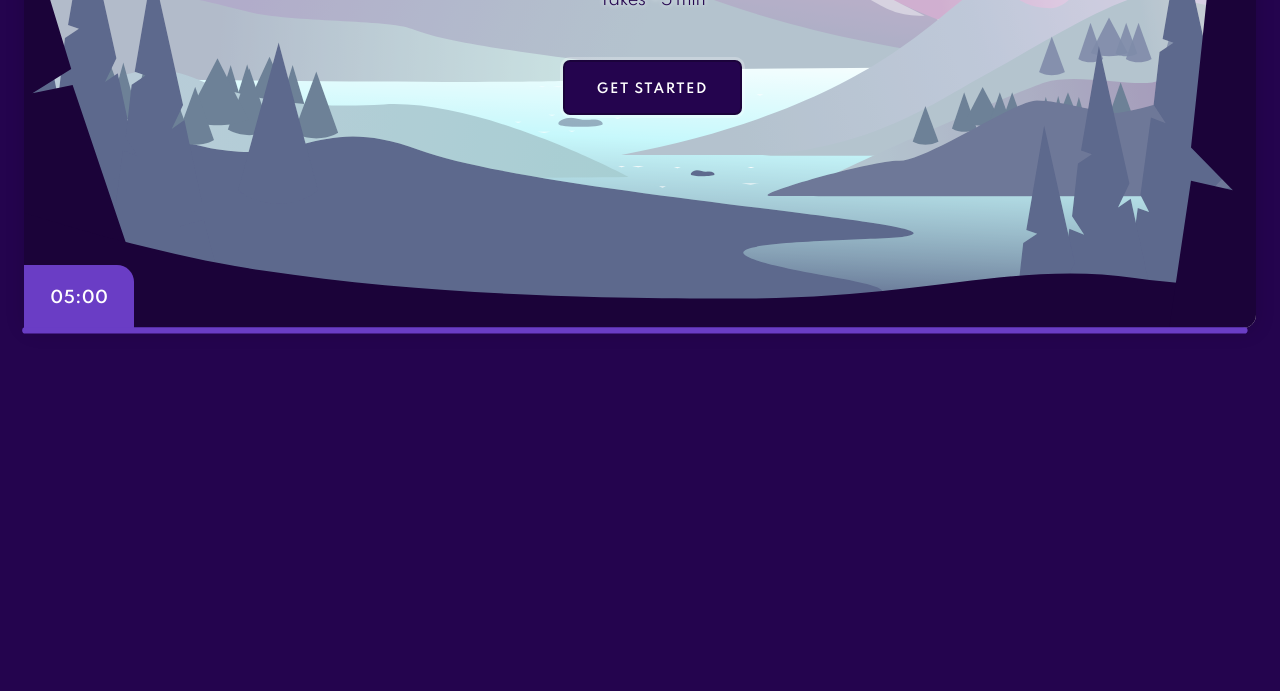
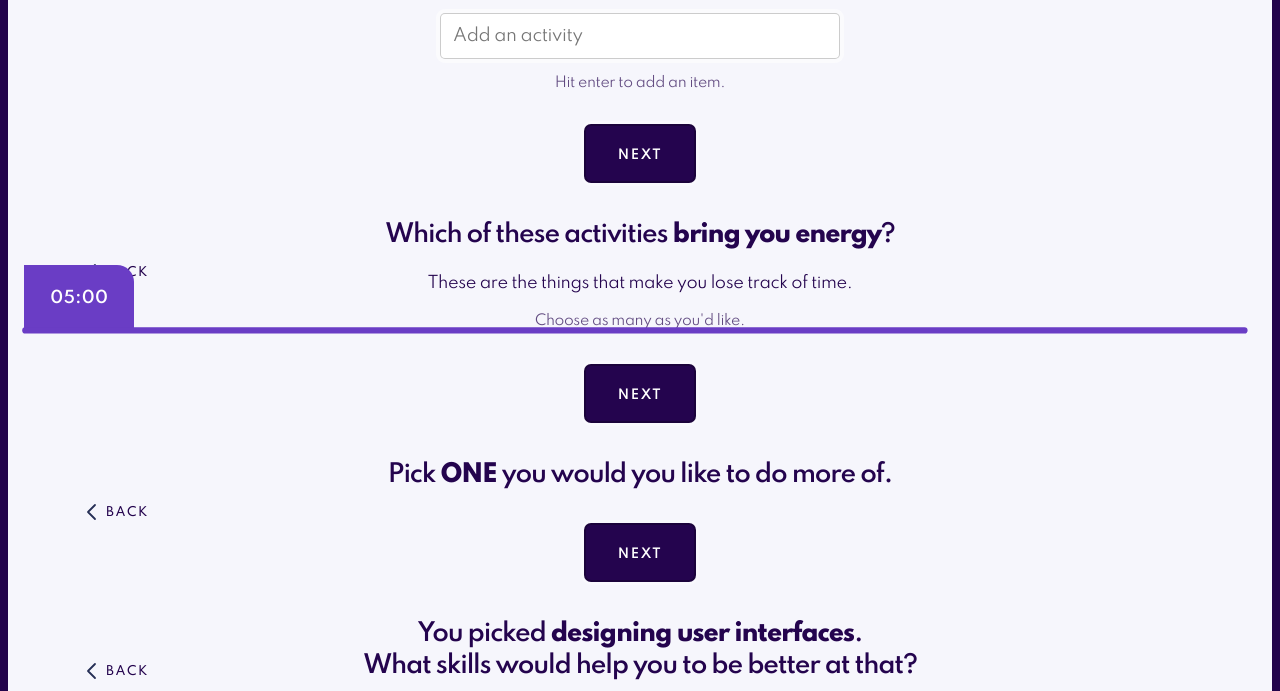
Before and after one commit to toddericksen/motivations, a plain HTML site: page skills.html in a window 1280 px wide. Shown: the part 448-1139 px from the top of the page. Before the commit the page ends 800 px from the top, so only its background shows below. Drawn offline with nearby package versions, Linux system fonts and the light colour scheme.

Commit message:
Update skills.html
fixing everything

```diff
--- a/skills.html
+++ b/skills.html
@@ -71,9 +71,9 @@ ssdddd
     }
 
     #stage {
-      position: fixed;
-      height: calc(100vh - 48px);
-      width:  calc(100vw - 48px);
+      /* position: fixed; */
+      /* height: calc(100vh - 48px);
+      width:  calc(100vw - 48px); */
       top:  24px;
       left:  24px;
       border-radius:  13px;
```
